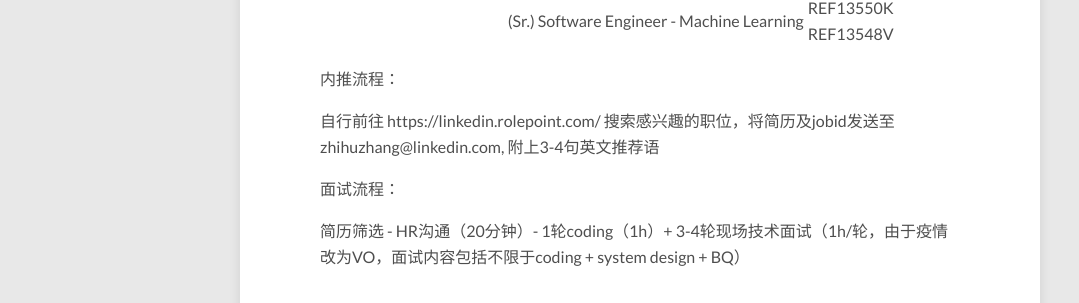
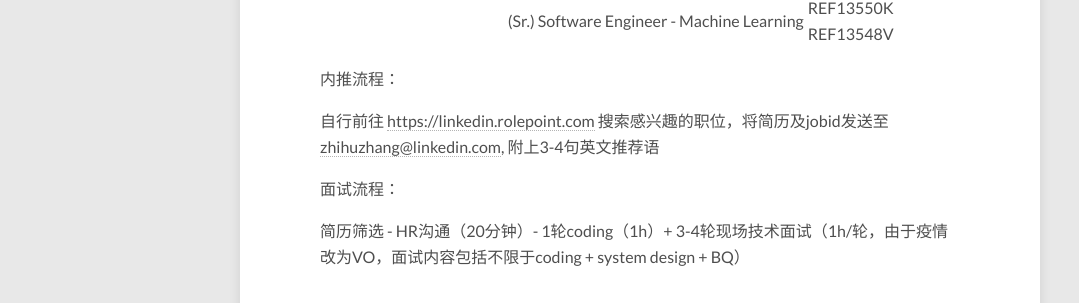
Before and after one commit to zhihuz/zhihuz.github.io, a Jekyll site: the page built from _posts/2022-10-27-LinkedIn北京长期内推.md, in a window 1280 px wide. Shown: the part 779-1082 px from the top of the page, without its empty margins (0-1079 px from the left). Built offline with Jekyll 4.4.1, drawn with Linux system fonts in a browser that asks for light colours; nearby versions of some CDN libraries; comment, search, counter and statistics services are not loaded; part of the change alters nothing that is shown.

```diff
--- a/_posts/2022-10-27-LinkedIn北京长期内推.md
+++ b/_posts/2022-10-27-LinkedIn北京长期内推.md
@@ -20,7 +20,7 @@ LinkedIn北京长期内推，全程跟进面试流程。内推后会回复邮件
 
 内推流程：
 
-自行前往 https://linkedin.rolepoint.com/ 搜索感兴趣的职位，将简历及jobid发送至 zhihuzhang@linkedin.com, 附上3-4句英文推荐语
+自行前往 [https://linkedin.rolepoint.com](https://linkedin.rolepoint.com) 搜索感兴趣的职位，将简历及jobid发送至 [zhihuzhang@linkedin.com](zhihuzhang@linkedin.com), 附上3-4句英文推荐语
 
 
 面试流程：
```
